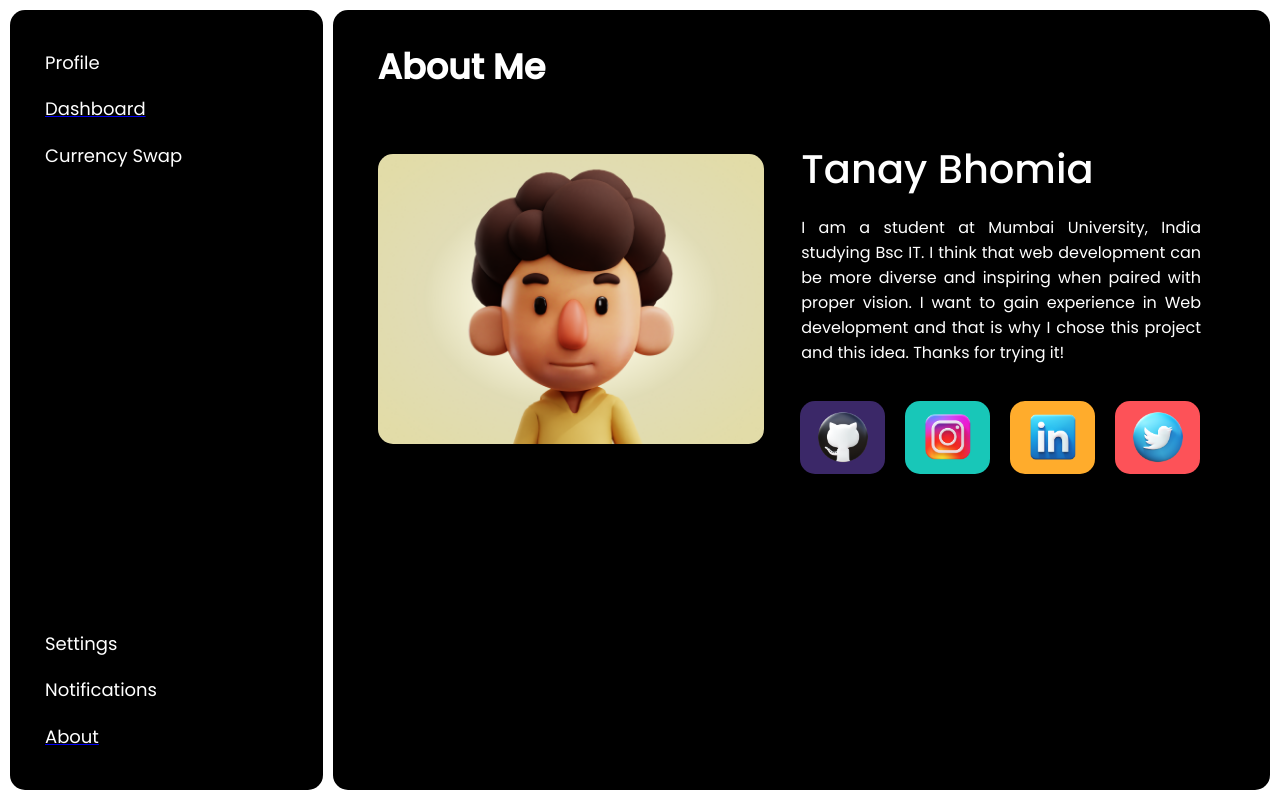
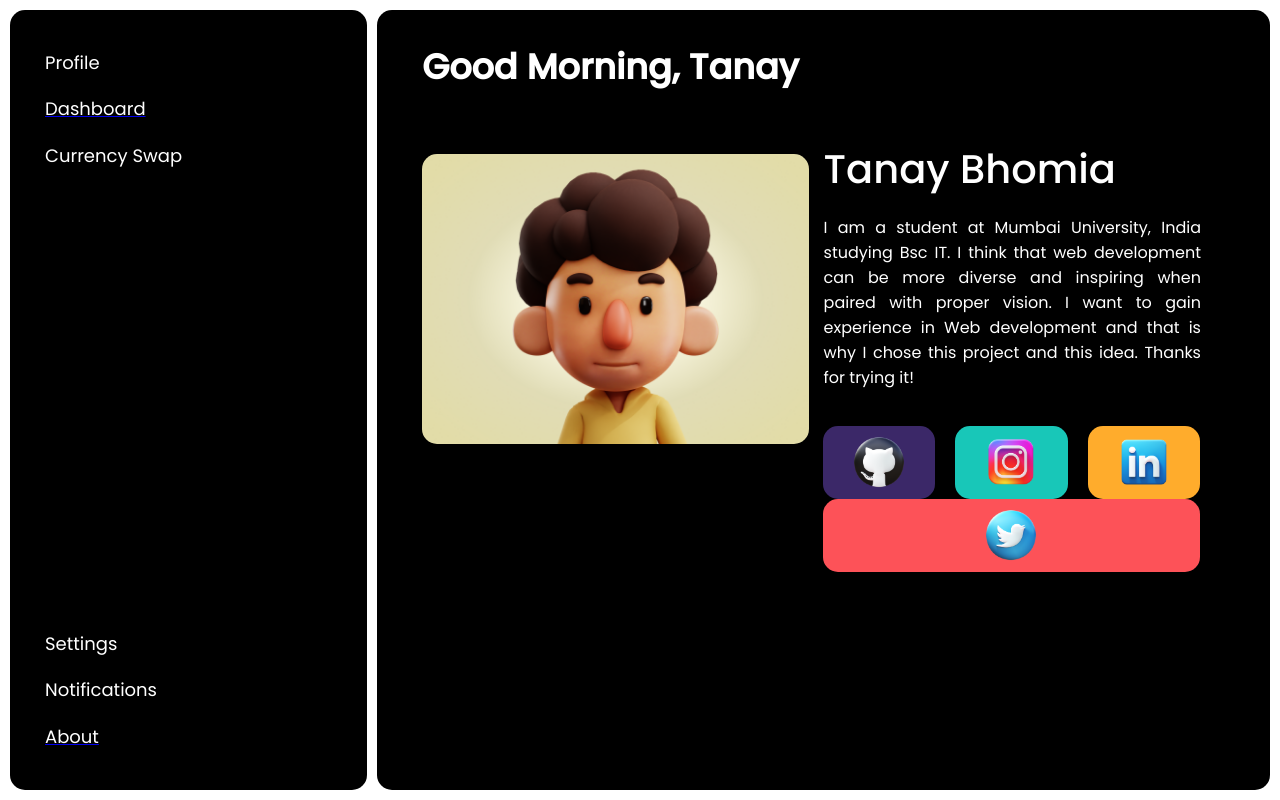
Before and after one commit to tanaybhomia/FinSmart.Ai, a Python web app: template app/templates/aboutme.html in a window 1280 px wide. Run offline with Jinja, Linux system fonts and the light colour scheme; the template is opened without the code that fills it, so the values that code supplies are empty; some libraries are stand-ins or nearby versions.

Commit message:
Changed sidebar lenght

```diff
--- a/app/static/css/aboutme.css
+++ b/app/static/css/aboutme.css
@@ -15,6 +15,7 @@ body
     min-height: 100vh;
 	font-family: 'Poppins',sans-serif;
 	background-color: #ffffff;
+	overflow: hidden;
 }
 .sidebar-top
 {
@@ -51,7 +52,7 @@ body
 	margin-left: 10px;
 	margin-right: 5px;
     border-radius: 15px;
-    width: 20%;
+    width: 30%;
     flex: 1;
     display: flex;
     flex-direction: column;
@@ -64,8 +65,8 @@ body
 	margin-left: 5px;
 	margin-right: 10px;
     background-color: #000000;
-    width: 80%;
-    flex: 3;
+    width: 70%;
+    flex: 2.5;
 	border-radius: 15px;
 	display: flex;
 	flex-direction: column;
@@ -86,19 +87,14 @@ body
 {
 	margin-left: 15px;
 	margin-right: 15px;
+	margin-bottom: 15px;
 	padding-left: 30px;
 	padding-right: 30px;
 	height: 100%;
 	padding-bottom: 30px;
-	/*
-	border: #ebdbb2 solid 2px;
-	*/
+	/*border: #ebdbb2 solid 1px;*/
 	border-radius: 15px;
 	margin-top: 15px;
-}
-.main
-{
-	height: 300px;
 }
 .profilepic
 {
--- a/app/templates/aboutme.html
+++ b/app/templates/aboutme.html
@@ -1,7 +1,6 @@
 <!DOCTYPE html>
 <html lang="en">
 <head>
-
     <meta charset="UTF-8">
     <meta name="viewport" content="width=device-width, initial-scale=1.0">
     <title>Main</title>
@@ -21,8 +20,6 @@
     <link rel="stylesheet" href="/app/bootstrap/bootstrap-grid.min.css">
 
     <!--Adding Javascript-->
-
-
 </head>
 <body>
     <div class="sidebar">
@@ -38,7 +35,7 @@
         </div>
     </div>
     <div class="mainwindow">
-         <div class="pagetitle">About Me</div>
+         <div class="pagetitle">Good Morning, Tanay</div>
              <div class="content">
 				<div class="row py-3 col-12 main">
 					<div class="profilepic col-6">
@@ -67,5 +64,6 @@
 				</div>
              </div>
          </div>
+    </div>
 </body>
 </html>
```
Lines whose indentation alone changed are shown as unchanged.
